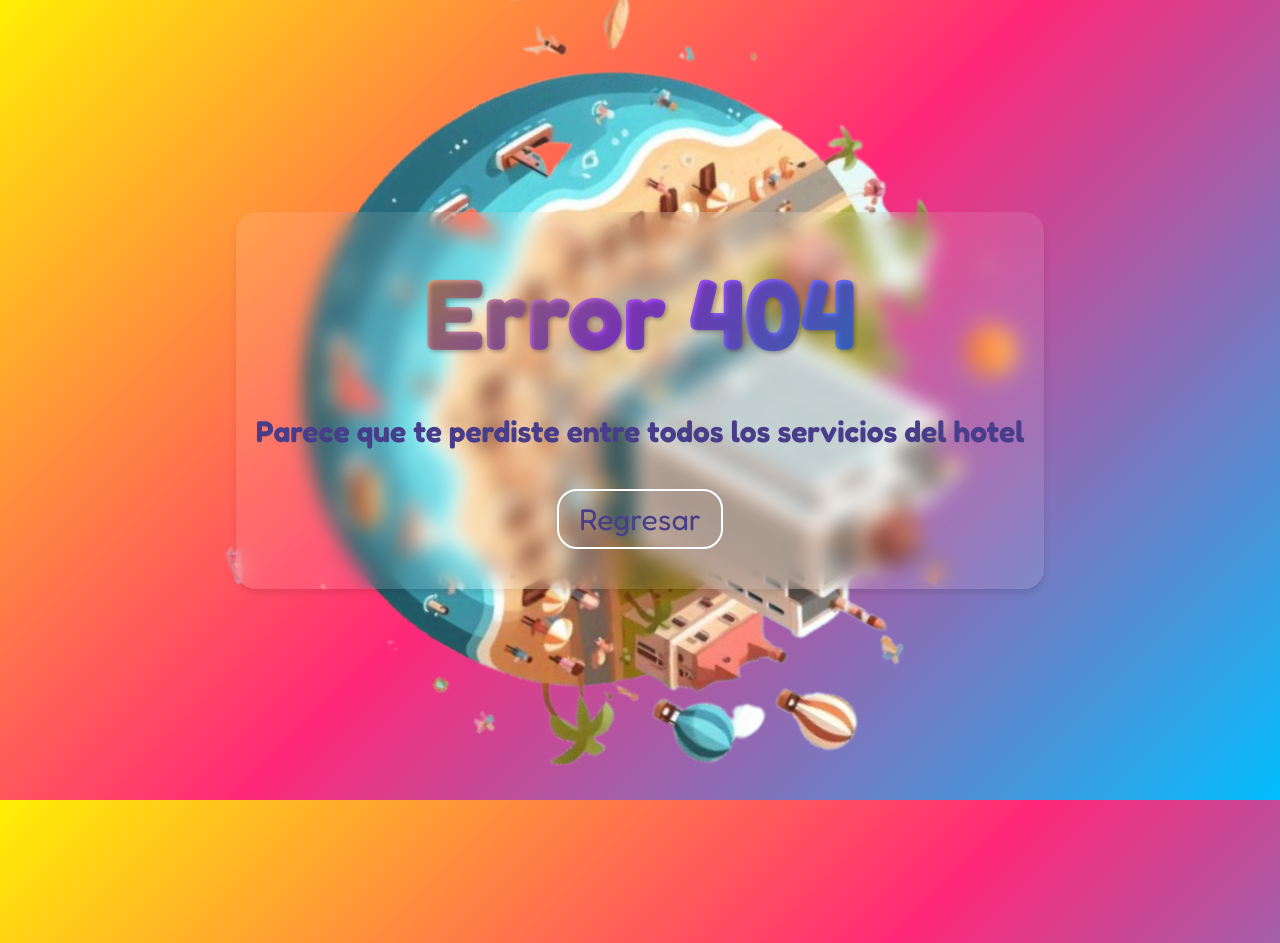
After one commit to Acedi-a/Laravel-Hotel, a PHP site: page /views/main/error404.php in a window 1280 px wide. The commit adds this page. Run offline with PHP 8.4, Linux system fonts and the light colour scheme.

Commit message:
se añadio el controlador para el admin para tener una estructura mas limpia, se añadio paginas referenciales para el admin y se separo las funciones generales del hotel y del admin, se añadio pagina de error 404, errores por arreglar en rutas

```diff
--- a/models/activarModelo.php
+++ b/models/activarModelo.php
@@ -13,7 +13,7 @@ class ActivarModelo
     }
 
     public static function listar(){
-        $query = "SELECT * FROM ".static::$tabla;
+        $query = "SELECT us.*, tu.nombre as tipo_usuario FROM ".static::$tabla." as us join tipos_usuarios as tu on tu.id_tipo_usuario = us.id_tipo_usuario";
         $resulado = self::$db->query($query);
         if ($resulado){
             $usuarios = $resulado->fetch_all(MYSQLI_ASSOC);
@@ -22,7 +22,7 @@ class ActivarModelo
     }
 
     public static function buscar_email($email){
-        $query = "SELECT us.*, tu.nombre as tipo_usuario FROM ".static::$tabla." as us join tipos_usuarios as tu on tu.id_tipo_usuario = us.id_usuario WHERE email = '$email'";
+        $query = "SELECT us.*, tu.nombre as tipo_usuario FROM ".static::$tabla." as us join tipos_usuarios as tu on tu.id_tipo_usuario = us.id_tipo_usuario WHERE email = '$email'";
         $resultado = self::$db->query($query);
         if ($resultado){
             $usuario = $resultado->fetch_all(MYSQLI_ASSOC);
@@ -32,6 +32,7 @@ class ActivarModelo
 
     public function crear() {
         $atributos = $this->pasar();
+        //var_dump($atributos);
         $columnas = array_keys($atributos);
         $valores = array_values($atributos);
 
--- a/models/usuario.php
+++ b/models/usuario.php
@@ -12,7 +12,7 @@ class usuario extends ActivarModelo
     public $email;
     public $telefono;
     public $password;
-    public $tipo_usuario;
+    public $id_tipo_usuario;
 
     public function __construct($args = []){
         $this->nombre = $args['nombre']??null;
@@ -20,7 +20,7 @@ class usuario extends ActivarModelo
         $this->email = $args['email']??null;
         $this->telefono = $args['telefono']??null;
         $this->password = $args['password']??null;
-        $this->tipo_usuario = $args['tipo_usuario']??null;
+        $this->id_tipo_usuario = $args['id_tipo_usuario']??null;
     }
 
 }
--- /dev/null
+++ b/views/main/error404.php
@@ -0,0 +1,110 @@
+<!doctype html>
+<html lang="es">
+<head>
+    <meta charset="UTF-8">
+    <meta name="viewport"
+          content="width=device-width, user-scalable=no, initial-scale=1.0, maximum-scale=1.0, minimum-scale=1.0">
+    <meta http-equiv="X-UA-Compatible" content="ie=edge">
+    <title>Error 404</title>
+    <style>
+        @import url('https://fonts.googleapis.com/css2?family=Fredoka:wght@300..700&display=swap');
+
+        body {
+            background: linear-gradient(-45deg, #02beff,#ff2878, #ffef05);
+            height: 100vh;
+            margin: 0;
+            display: flex;
+            justify-content: center;
+            align-items: center;
+            font-family: "Fredoka", sans-serif;
+            font-optical-sizing: auto;
+            font-weight: 650;
+            font-style: normal;
+            position: relative;
+            overflow: hidden;
+        }
+
+        .image-container {
+            position: absolute;
+            top: 50%;
+            left: 50%;
+            transform: translate(-50%, -50%);
+            width: 100vmin;
+            height: 100vmin;
+            animation: rotate 20s linear infinite;
+        }
+
+        .image {
+            width: 100%;
+            height: 100%;
+            object-fit: cover;
+            border-radius: 15px;
+        }
+
+        @keyframes rotate {
+            0% {
+                transform: translate(-50%, -50%) rotate(0deg);
+            }
+            100% {
+                transform: translate(-50%, -50%) rotate(360deg);
+            }
+        }
+
+        .main {
+            position: relative;
+            text-align: center;
+            padding: 20px;
+            z-index: 1;
+            background: rgba(255, 255, 255, 0.1);
+            backdrop-filter: blur(10px);
+            border-radius: 20px;
+            box-shadow: 0 4px 6px rgba(0, 0, 0, 0.1);
+        }
+
+        h2 {
+            font-size: 100px;
+            background: linear-gradient(-45deg, #02beff, #a94aff, #ffef05);
+            background-clip: text;
+            color: transparent;
+            margin: 0;
+            padding: 20px 0;
+            text-shadow: 2px 2px 4px rgba(0,0,0,0.3);
+        }
+
+        p, button {
+            color: darkslateblue;
+            text-align: center;
+            font-size: 30px;
+            margin: 20px 0;
+        }
+
+        button {
+            background-color: transparent;
+            border: 2px solid white;
+            padding: 10px 20px;
+            cursor: pointer;
+            transition: all 0.3s ease;
+            border-radius: 20px;
+            font-family: "Fredoka", sans-serif;
+
+        }
+
+        button:hover {
+            background-color:#a94aff ;
+            color: white;
+            box-shadow: 0px 0px 20px 10px white;
+        }
+    </style>
+</head>
+<body>
+<div class="image-container">
+    <img src="/Laravel/MVC/src/hotel%20mini%20bg.png" alt="" class="image">
+</div>
+
+<div class="main">
+    <h2>Error 404</h2>
+    <p>Parece que te perdiste entre todos los servicios del hotel</p>
+    <a href="/Laravel/MVC/public/index.php/inicio"><button>Regresar</button></a>
+</div>
+</body>
+</html>
--- a/views/main/formulario_cliente.php
+++ b/views/main/formulario_cliente.php
@@ -29,8 +29,8 @@
 
     <div class="mb-4">
         <label>Tipo de cliente</label><br>
-        <label class="mr-5"><input type="radio" name="cliente[tipo_cliente]" value="Normal"> Normal</label>
-        <label class="mr-5"><input type="radio" name="cliente[tipo_cliente]" value="Premium"> Premium</label>
-        <label class="mr-5"><input type="radio" name="cliente[tipo_cliente]" value="VIP"> VIP</label>
+        <label class="mr-5"><input type="radio" name="cliente[id_tipo_usuario]" value="2"> Estándar</label>
+        <label class="mr-5"><input type="radio" name="cliente[id_tipo_usuario]" value="3"> Premium</label>
+        <label class="mr-5"><input type="radio" name="cliente[id_tipo_usuario]" value="4"> Elite</label>
     </div>
 </fieldset>
--- a/views/main/login.php
+++ b/views/main/login.php
@@ -6,11 +6,15 @@
         focus:outline-none focus:ring focus:ring-blue-500" required>
     </div>
 
-    <div class="mb-4">
+    <div class="mb-3">
         <label for="pass" class="block text-sm font-medium text-gray-700">Contraseña</label>
         <input type="password" name="cliente[password]" id="" class="mt-1 block w-full p-2 border border-gray-300
         rounded-md
         focus:outline-none focus:ring focus:ring-blue-500" required>
+    </div>
+    <div class="mb-4">
+        <a href="register" class="text-blue-800">Eres cliente nuevo? Registrate aqui!</a>
+
     </div>
 
     <div class="flex justify-center items-center ">
```
Also changed, not shown: controllers/PropiedadAdmin.php (added, +21 -0 lines), controllers/PropiedadHotel.php (+13 -9 lines), public/index.php (+9 -1 lines), router.php (+13 -5 lines), views/admin/clientes.php (added, +64 -0 lines), views/admin/dashboard.php (added, +76 -0 lines), views/layout.php (+42 -5 lines), views/main/clientes.php (deleted, +0 -38 lines), src/hotel mini bg.png (added).
